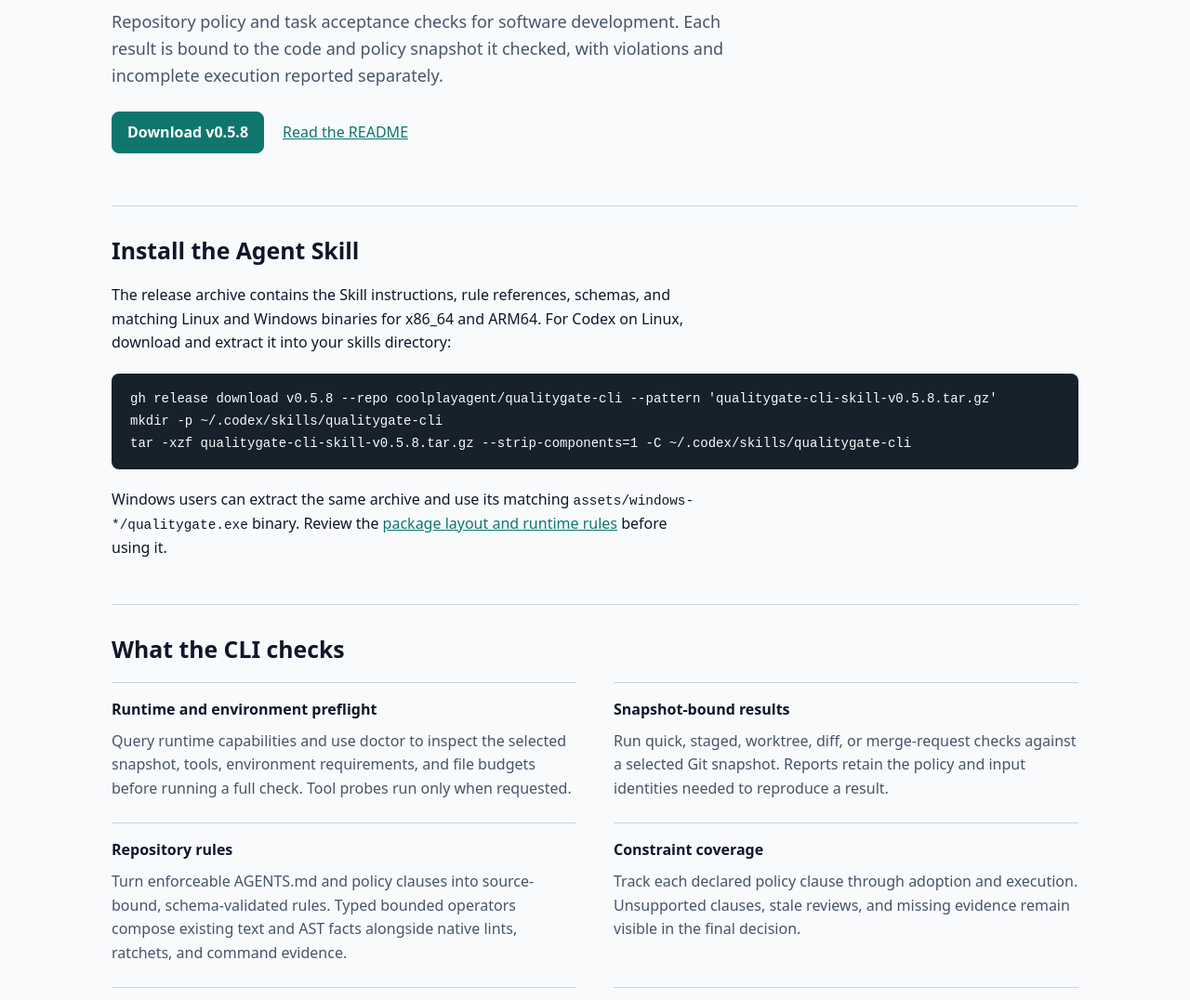
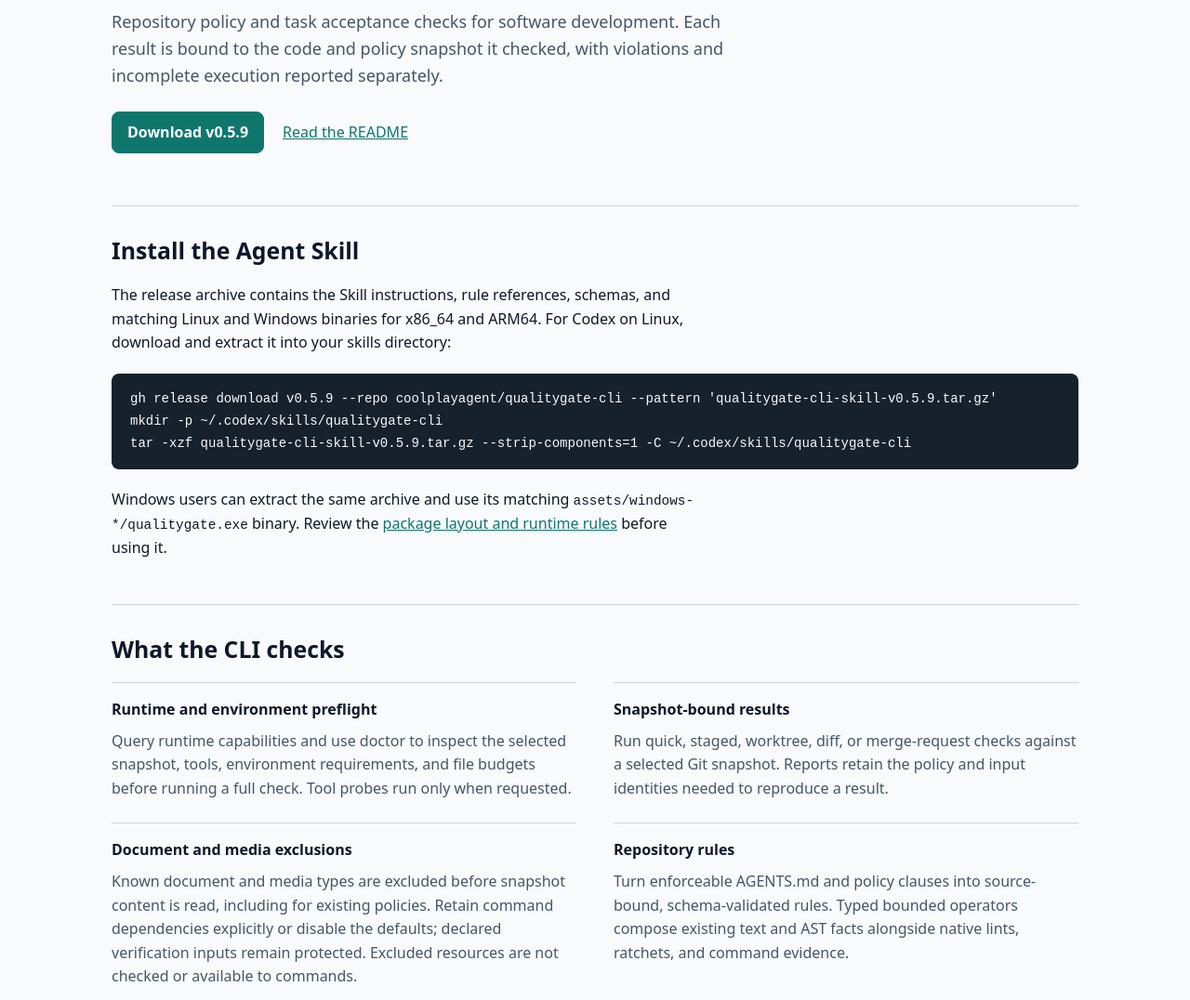
Before and after one commit to coolplayagent/qualitygate-cli, a plain HTML site: page site/index.html in a window 1280 px wide. Shown: the part 199-1275 px from the top of the page at 93% size. Drawn offline with Linux system fonts and the light colour scheme.

Commit message:
release: prepare qualitygate skill v0.5.9

```diff
--- a/site/index.html
+++ b/site/index.html
@@ -25,7 +25,7 @@
         <h1 id="page-title">Qualitygate CLI</h1>
         <p>Repository policy and task acceptance checks for software development. Each result is bound to the code and policy snapshot it checked, with violations and incomplete execution reported separately.</p>
         <div class="intro-links">
-          <a class="primary-link" href="https://github.com/coolplayagent/qualitygate-cli/releases/tag/v0.5.8">Download v0.5.8</a>
+          <a class="primary-link" href="https://github.com/coolplayagent/qualitygate-cli/releases/tag/v0.5.9">Download v0.5.9</a>
           <a href="https://github.com/coolplayagent/qualitygate-cli/blob/main/README.md">Read the README</a>
         </div>
       </section>
@@ -33,9 +33,9 @@
       <section id="install" aria-labelledby="install-title">
         <h2 id="install-title">Install the Agent Skill</h2>
         <p>The release archive contains the Skill instructions, rule references, schemas, and matching Linux and Windows binaries for x86_64 and ARM64. For Codex on Linux, download and extract it into your skills directory:</p>
-        <pre><code>gh release download v0.5.8 --repo coolplayagent/qualitygate-cli --pattern 'qualitygate-cli-skill-v0.5.8.tar.gz'
+        <pre><code>gh release download v0.5.9 --repo coolplayagent/qualitygate-cli --pattern 'qualitygate-cli-skill-v0.5.9.tar.gz'
 mkdir -p ~/.codex/skills/qualitygate-cli
-tar -xzf qualitygate-cli-skill-v0.5.8.tar.gz --strip-components=1 -C ~/.codex/skills/qualitygate-cli</code></pre>
+tar -xzf qualitygate-cli-skill-v0.5.9.tar.gz --strip-components=1 -C ~/.codex/skills/qualitygate-cli</code></pre>
         <p>Windows users can extract the same archive and use its matching <code>assets/windows-*/qualitygate.exe</code> binary. Review the <a href="https://github.com/coolplayagent/qualitygate-cli/blob/main/skills/qualitygate-cli/README.md">package layout and runtime rules</a> before using it.</p>
       </section>
 
@@ -49,6 +49,10 @@
           <article>
             <h3>Snapshot-bound results</h3>
             <p>Run quick, staged, worktree, diff, or merge-request checks against a selected Git snapshot. Reports retain the policy and input identities needed to reproduce a result.</p>
+          </article>
+          <article>
+            <h3>Document and media exclusions</h3>
+            <p>Known document and media types are excluded before snapshot content is read, including for existing policies. Retain command dependencies explicitly or disable the defaults; declared verification inputs remain protected. Excluded resources are not checked or available to commands.</p>
           </article>
           <article>
             <h3>Repository rules</h3>
@@ -81,6 +85,7 @@
           <li><a href="https://github.com/coolplayagent/qualitygate-cli/blob/main/docs/zh/README.md">中文文档</a><span>与英文版目录和章节路径完全对齐</span></li>
           <li><a href="https://github.com/coolplayagent/qualitygate-cli/blob/main/docs/en/01-user-guide/01-installation-and-first-check.md">Start with a repository</a><span>Installation, discovery, and the first snapshot check</span></li>
           <li><a href="https://github.com/coolplayagent/qualitygate-cli/blob/main/docs/en/02-reference/06-runtime-and-preflight.md">Runtime capabilities and preflight</a><span>Compatibility, environment requirements, and snapshot budgets</span></li>
+          <li><a href="https://github.com/coolplayagent/qualitygate-cli/blob/main/docs/en/02-reference/04-policy-task-and-signed-evidence.md">Policy and resource exclusions</a><span>Default document/media exclusions, retention, and verification evidence</span></li>
           <li><a href="https://github.com/coolplayagent/qualitygate-cli/blob/main/docs/en/01-user-guide/06-schema-guided-repository-rules.md">Structured repository rules</a><span>Convert policy prose through Schema, source binding, validation, and review</span></li>
           <li><a href="https://github.com/coolplayagent/qualitygate-cli/blob/main/docs/en/02-reference/07-constraint-coverage.md">Constraint coverage</a><span>Clause adoption, execution evidence, and unsupported gaps</span></li>
           <li><a href="https://github.com/coolplayagent/qualitygate-cli/blob/main/docs/en/02-reference/08-bounded-operators.md">Bounded operator rules</a><span>Typed expressions over existing text and AST facts</span></li>
```
Also changed, not shown: 10 other files.
